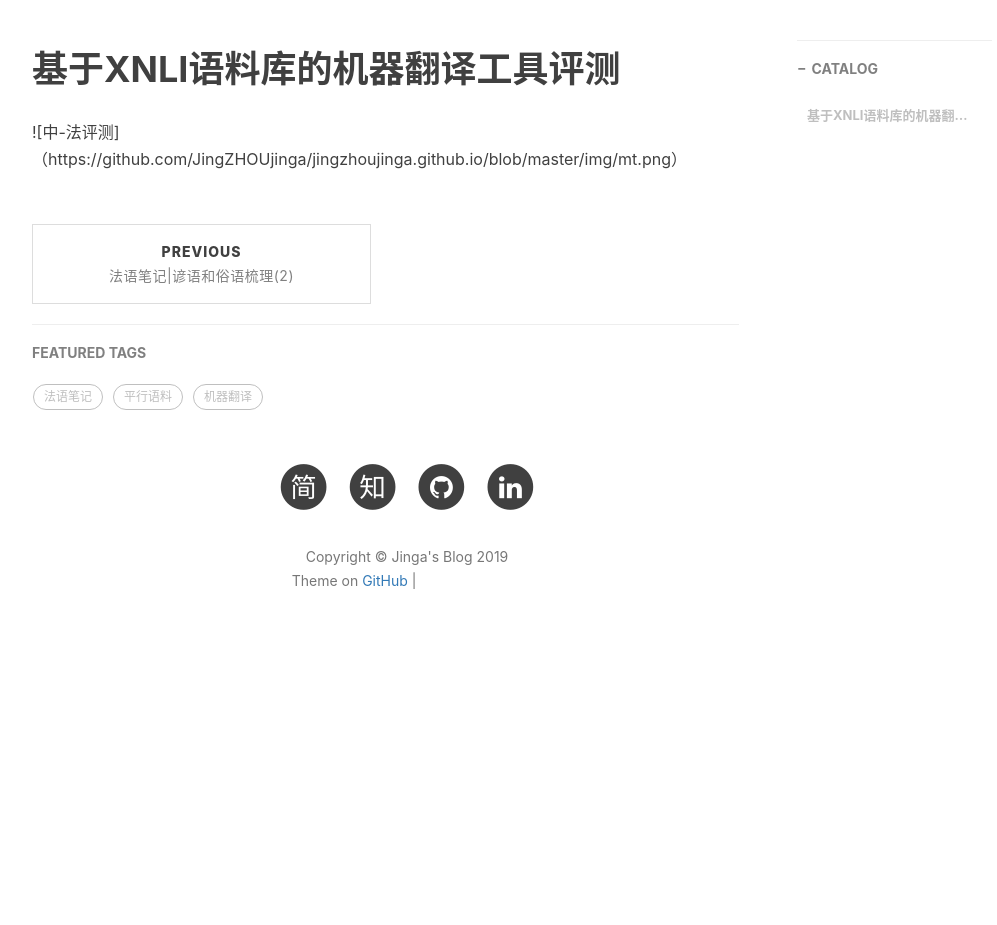
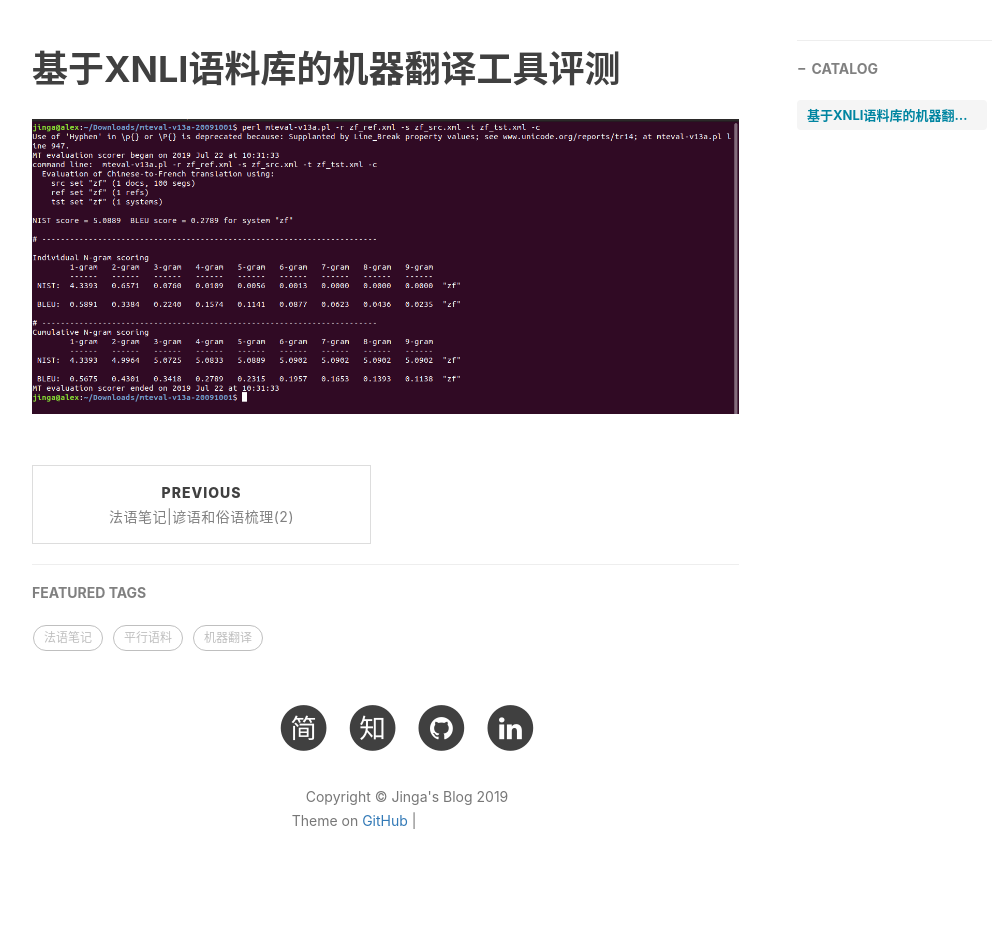
Before and after one commit to JingZHOUjinga/JingZhouJinga.github.io, a Jekyll site: the page built from _posts/2019-06-29-基于XNLI语料库的机器翻译工具评测.md, in a window 1280 px wide. Shown: the part 457-1382 px from the top of the page, without its empty margins (233-1230 px from the left). Built offline with Jekyll 4.4.1, drawn with Linux system fonts in a browser that asks for light colours; nearby versions of some CDN libraries; comment, search, counter and statistics services are not loaded; before the commit the page ends 1142 px from its top, so only the background shows below that; grey boxes are pictures that could not be loaded.

Commit message:
Update 2019-06-29-基于XNLI语料库的机器翻译工具评测.md

```diff
--- a/_posts/2019-06-29-基于XNLI语料库的机器翻译工具评测.md
+++ b/_posts/2019-06-29-基于XNLI语料库的机器翻译工具评测.md
@@ -13,4 +13,4 @@
 
 # 基于XNLI语料库的机器翻译工具评测
 
-![中-法评测]（https://github.com/JingZHOUjinga/jingzhoujinga.github.io/blob/master/img/mt.png）
+![中-法评测](https://github.com/JingZHOUjinga/jingzhoujinga.github.io/blob/master/img/mt.png)
```
